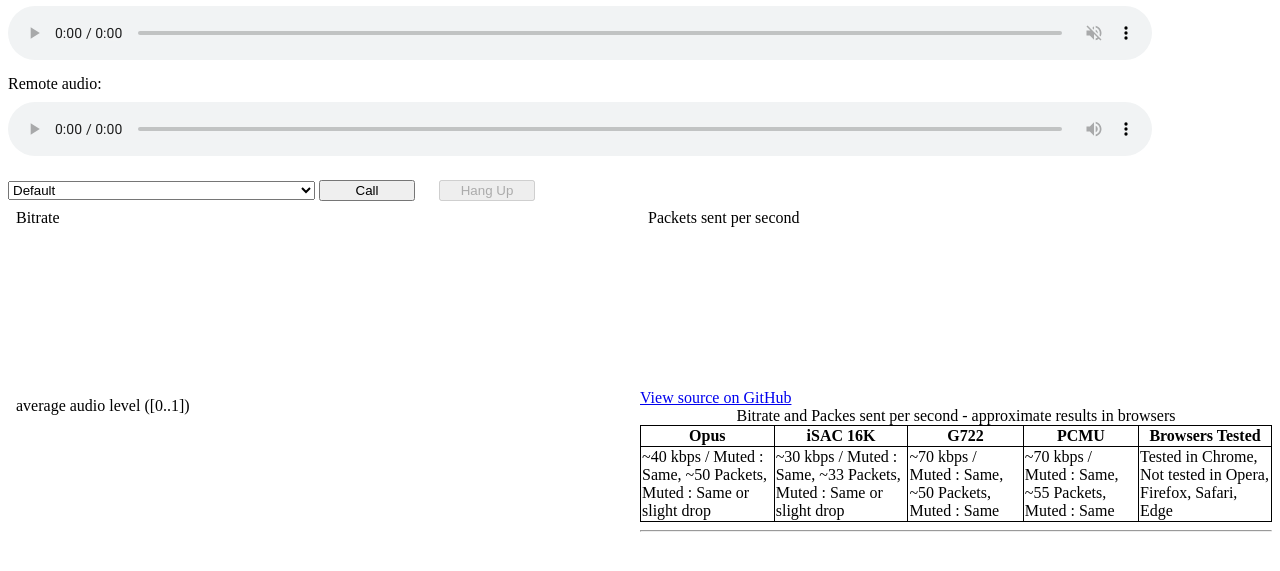
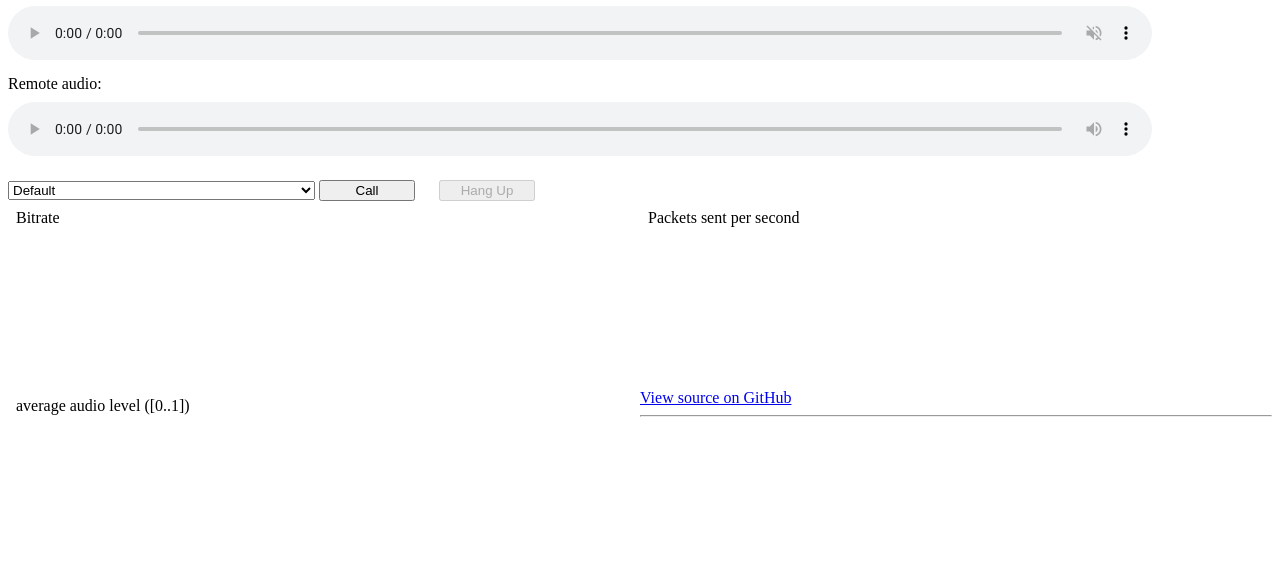
Before and after one commit to muthumanik/peerconnectionaudio, a plain HTML site: page index.html in a window 1280 px wide. Shown: the part 101-672 px from the top of the page. Drawn offline with Linux system fonts and the light colour scheme.

Commit message:
Add files via upload

```diff
--- a/index.html
+++ b/index.html
@@ -81,28 +81,11 @@
     <a href="https://github.com/webrtc/samples/tree/gh-pages/src/content/peerconnection/audio"
        title="View source for this page on GitHub" id="viewSource">View source on GitHub</a>
 </div>
-<table>
-    <caption>Bitrate and Packes sent per second - approximate results in browsers</caption>
-    <tr>
-        <th>Opus</th>
-        <th>iSAC 16K</th>
-        <th>G722</th>
-        <th>PCMU</th>
-        <th>Browsers Tested</th>
-    </tr>
-    <tr>
-        <td>~40 kbps / Muted : Same, ~50 Packets, Muted : Same or slight drop</td>
-        <td>~30 kbps / Muted : Same, ~33 Packets, Muted : Same or slight drop</td>
-        <td>~70 kbps / Muted : Same, ~50 Packets, Muted : Same</td>
-        <td>~70 kbps / Muted : Same, ~55 Packets, Muted : Same</td>
-        <td>Tested in Chrome, Not tested in Opera, Firefox, Safari, Edge</td>
-    </tr>
+
 </table>
 <hr>
 <script src="https://webrtc.github.io/adapter/adapter-latest.js"></script>
 <script src="js/main.js"></script>
-<script src="../../../js/third_party/graph.js"></script>
 
-<script src="../../../js/lib/ga.js"></script>
 </body>
 </html>
```
